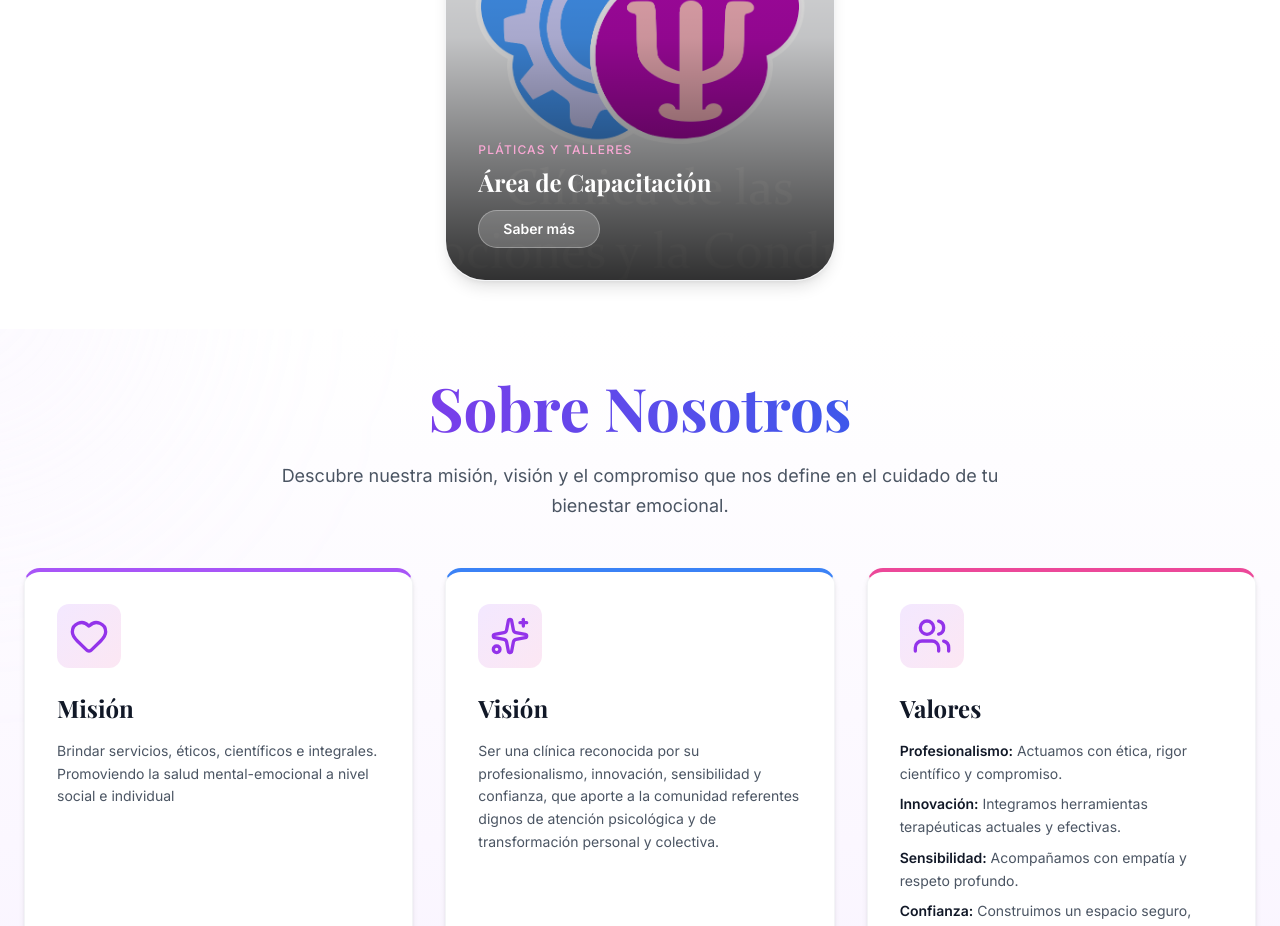
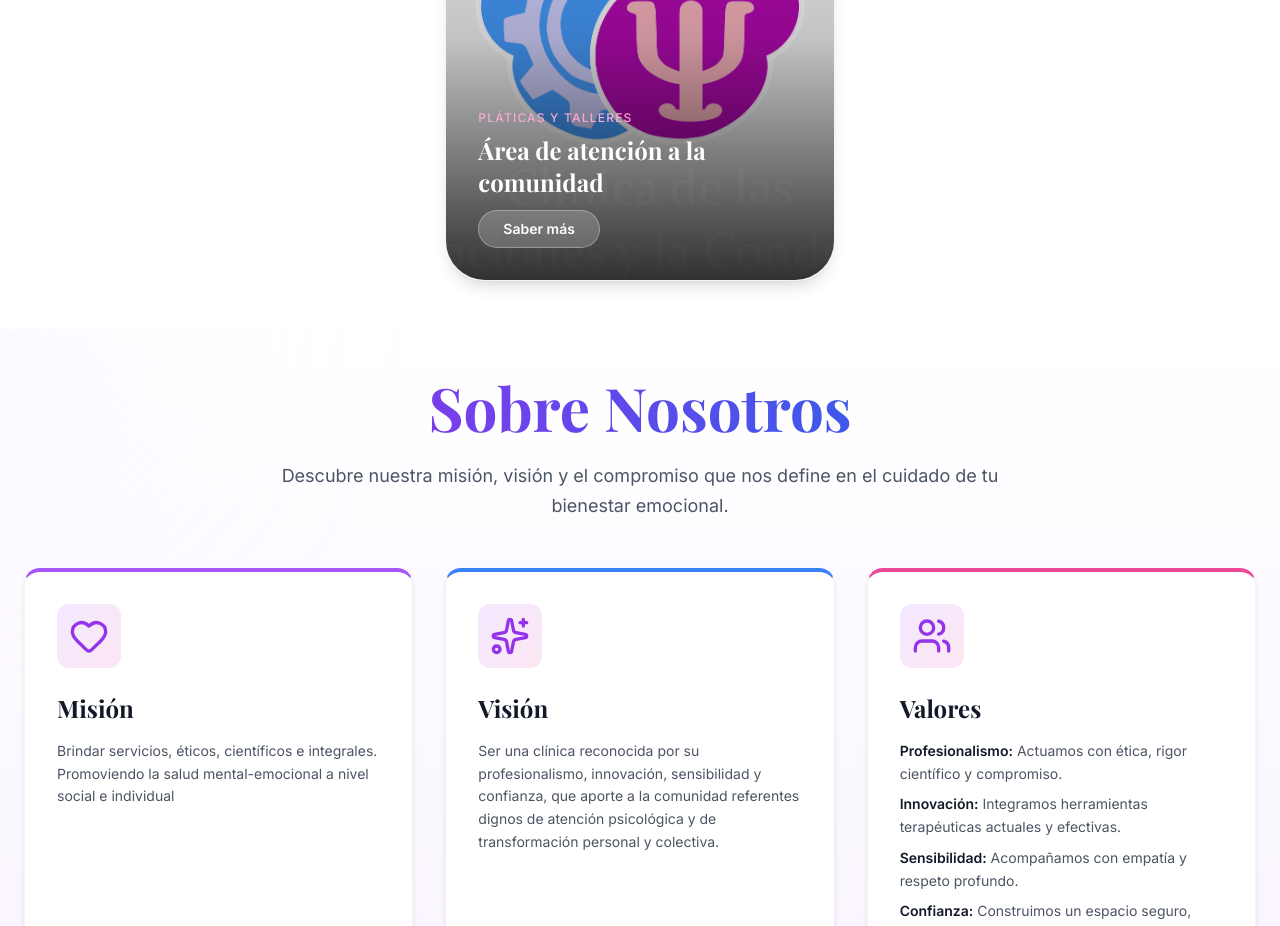
Before and after one commit to Darkpony13xD/Cl-nica-de-las-Emociones-y-la-Conducta, a React (Vite) app: page / in a window 1280 px wide. Shown: the part 3240-4166 px from the top of the page. Built offline with nearby package versions, Linux system fonts and the light colour scheme; a web font is replaced by a local one.

Commit message:
cambios serv

```diff
--- a/src/components/Servicios.tsx
+++ b/src/components/Servicios.tsx
@@ -244,7 +244,7 @@ const SERVICIOS: Servicio[] = [
   },
   {
     id: "comunidad",
-    title: "Área de Capacitación",
+    title: "Área de atención a la comunidad",
     tag: "Pláticas y Talleres",
     desc:
       (
--- a/src/components/sections/ContactSection.tsx
+++ b/src/components/sections/ContactSection.tsx
@@ -19,7 +19,7 @@ export default function ContactSection() {
       "Terapia para Adultos",
       "Grupos de contención para mujeres",
       "Grupo de Reflexión para Hombres",
-      "Área de Capacitación",
+      "Área de atención a la comunidad",
     ],
     []
   );
```
